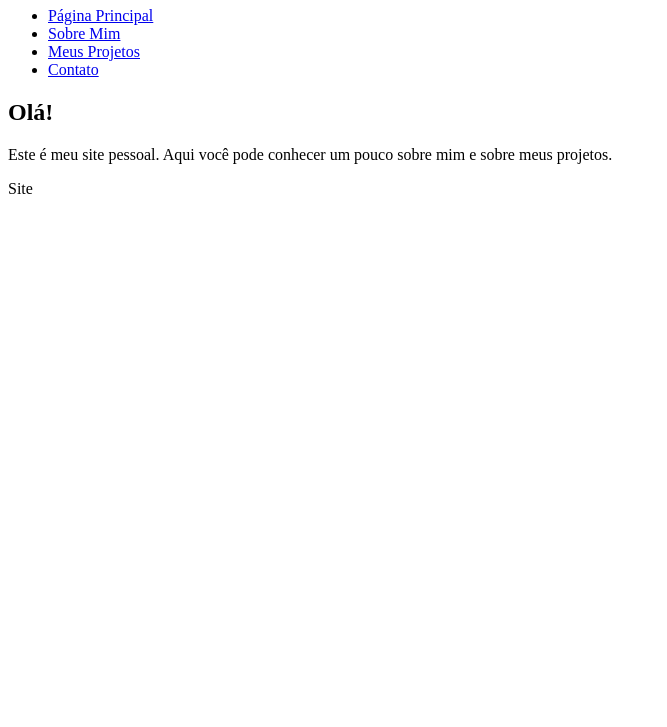
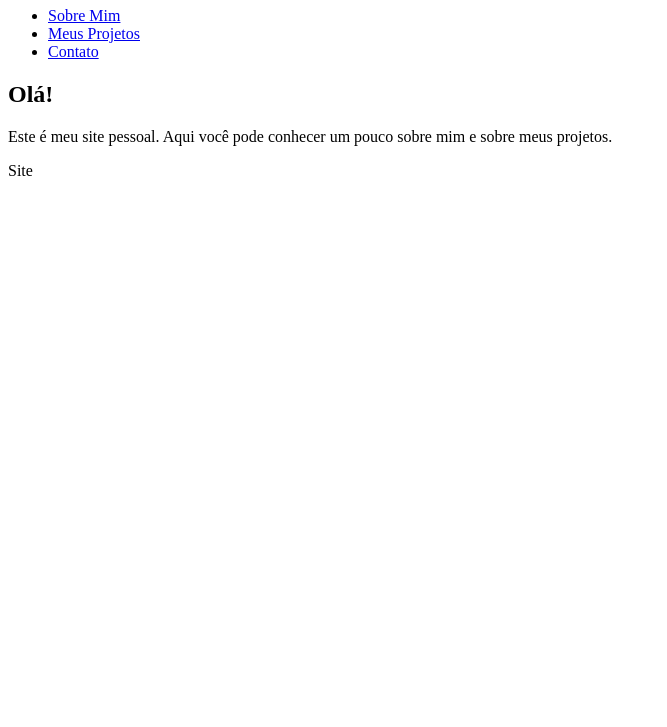
Before and after one commit to niveamaria11-dev/Projeto-04, a plain HTML site: page index.html in a window 1280 px wide. Shown: the part 73-800 px from the top of the page, without its empty margins (0-667 px from the left). Drawn offline with Linux system fonts and the light colour scheme.

Commit message:
Update index.html

```diff
--- a/index.html
+++ b/index.html
@@ -13,7 +13,6 @@
 
         <nav>
             <ul>
-                <li><a href="index.html">Página Principal</a></li>
                 <li><a href="sobre.html">Sobre Mim</a></li>
                 <li><a href="projetos.html">Meus Projetos</a></li>
                 <li><a href="contato.html">Contato</a></a>
```
